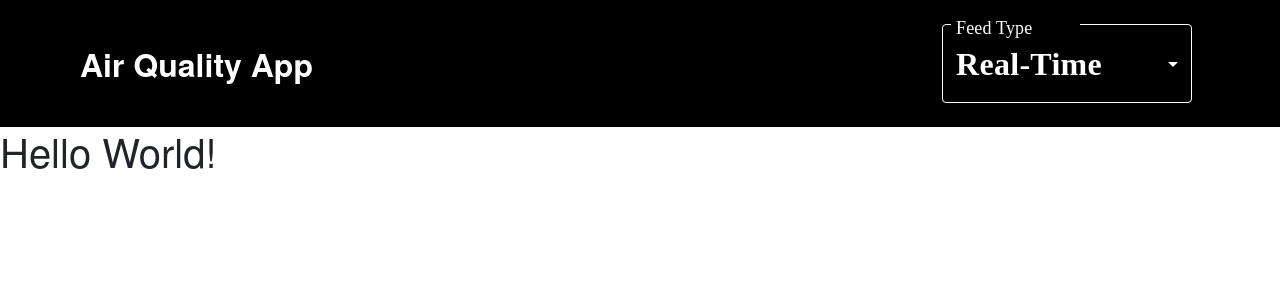
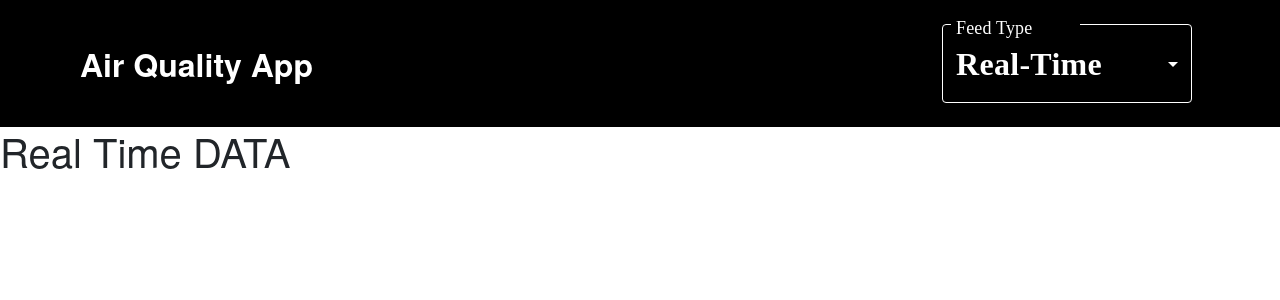
Before and after one commit to Annel18/airQualityMonitoring, a React (Vite) app: page / in a window 1280 px wide. Shown: the top 300 px of the page. Built offline with nearby package versions, Linux system fonts and the light colour scheme; a web font is replaced by a local one.

Commit message:
main.jsx element path corrected to work with OUTLET in app.jsx

```diff
--- a/src/App.jsx
+++ b/src/App.jsx
@@ -7,7 +7,7 @@ import Navbar from './components/Navbar'
 
 export default function App() {
   //! States
-  // const navigation = useNavigation()
+  const navigation = useNavigation()
   //! Effects
 
   //! Functions
@@ -17,17 +17,16 @@ export default function App() {
     <>
       <Navbar />
       <main>
-        <h1>Hello World!</h1>
-        {/* {
+        {
           navigation.state === 'idle' ?
             <Outlet />
             :
-            <section className='spinner'>
+            <div className='spinner'>
               <Spinner />
-            </section>
-        } */}
+            </div>
+        }
       </main>
 
     </>
-  );
+  )
 }
--- a/src/components/Navbar.jsx
+++ b/src/components/Navbar.jsx
@@ -34,7 +34,7 @@ export default function Navbar() {
               onChange={handleChange}
               autoWidth
               label="Feed Type"
-              placeholder="Real-Time"
+              // placeholder="Real-Time"
               style={{ fontFamily: 'Futura', fontSize: 'xx-large', fontWeight: '800', color: 'white' }}
             >
               <MenuItem
--- /dev/null
+++ b/src/components/PageForecast.jsx
@@ -0,0 +1,7 @@
+export default function PageForeCast(){
+  return(
+    <>
+    <h1>Forecast DATA</h1>
+    </>
+  )
+}
--- /dev/null
+++ b/src/components/PageRealTime.jsx
@@ -0,0 +1,7 @@
+export default function PageRealTime() {
+  return (
+    <>
+      <h1>Real Time DATA</h1>
+    </>
+  )
+}
--- a/src/main.jsx
+++ b/src/main.jsx
@@ -4,6 +4,8 @@ import { createBrowserRouter, RouterProvider } from 'react-router-dom'
 
 //! Components
 import App from './App.jsx'
+import PageRealTime from './components/PageRealTime.jsx'
+import PageForecast from './components/PageForecast.jsx'
 
 //! Loaders
 // import { getCityFeed } from './utils/loaders/getCityFeed.js'
@@ -20,12 +22,12 @@ const router = createBrowserRouter([
       children: [
           {
               path: '/',
-              element: <App />,
+              element: <PageRealTime />,
               // loader: getCityFeed,
           },
           {
               path: '/forecast',
-              element: <App />,
+              element: <PageForecast />,
               // loader: getCityFeed,
           }
       ]
```
Also changed, not shown: 1 other file (tests, documents, lock files or other folders).
